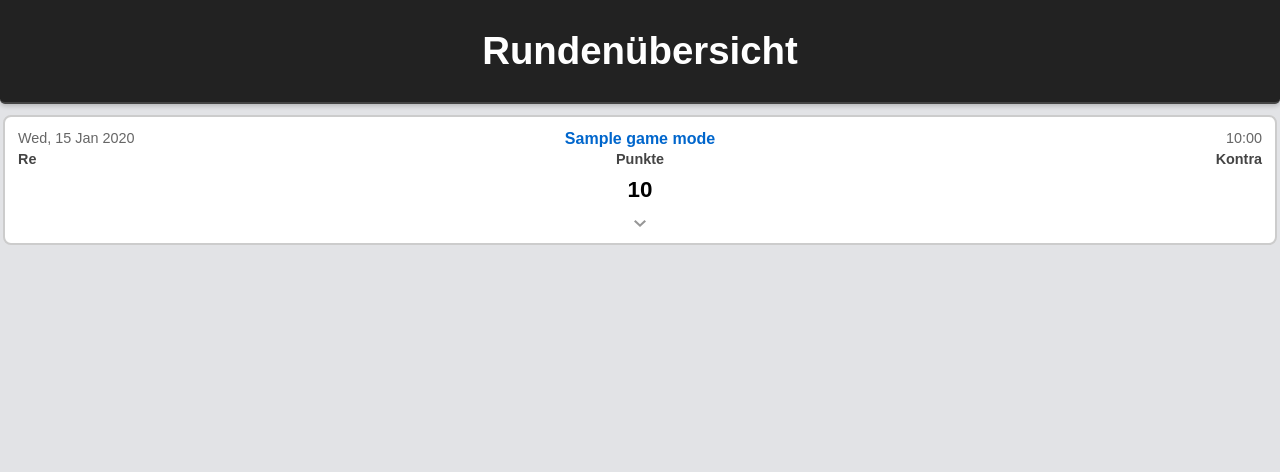
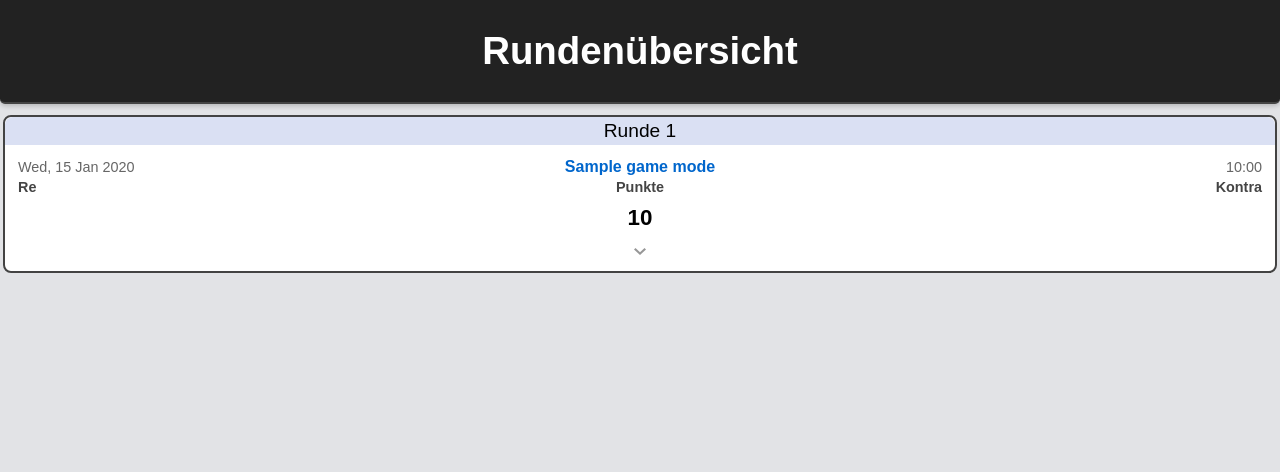
Before and after one commit to Pht27/doko, a Flask app: template frontend/templates/sites/match_history/match_history.html in a window 1280 px wide. Shown: the top 472 px of the page. Run offline with Flask 3, Linux system fonts and the light colour scheme; the template is opened without the code that fills it: most values are stand-ins (such as "Sample title", 1, 10 or a date in 2020).

Commit message:
mathc container id und title

```diff
--- a/frontend/static/css/components/match_container.css
+++ b/frontend/static/css/components/match_container.css
@@ -9,17 +9,33 @@
   display: block;
   opacity: 1;
   background: white;
-  border: 2px solid #ccc;
+  border: 2px solid #434343;
   border-radius: 8px;
-  padding: 0.8rem 0.8rem 0.2rem;
-  padding-bottom: 0rem;
   transition: box-shadow 0.2s ease;
+}
+
+.match-content-wrapper {
+  padding: 0.8rem 0.8rem 0rem;
+}
+
+/* === MATCH TITLE === */
+
+.match-title {
+  background-color: #dae0f3;
+  color: #000000;
+  padding: 0.2rem 0.5rem;
+  text-align: center;
+  font-size: 1.2rem;
+  font-weight: 17px;
+  border-top-left-radius: inherit;
+  border-top-right-radius: inherit;
 }
 
 /* === MATCH HEADER === */
 .match-header {
   display: flex;
   justify-content: space-between;
+  align-items: center;
   font-size: 0.9rem;
   color: #666;
   margin-bottom: 0rem;
--- a/frontend/templates/components/match_container.html
+++ b/frontend/templates/components/match_container.html
@@ -1,4 +1,6 @@
 <div class="match-container">
+  <div class="match-title">Runde {{match.round_id}}</div>
+  <div class="match-content-wrapper">
     <div class="match-header">
       <div class="match-header-left">
         {{ match.time_stamp.strftime("%a, %d %b %Y") }}
@@ -10,6 +12,10 @@
       </div>
       <div class="match-header-right">
         {{ match.time_stamp.strftime("%H:%M") }}
+        <!-- <div class="day-continer">
+        {{ match.time_stamp.strftime("%a, %d %b %Y") }}
+      </div>
+      <div class="time-continer">{{ match.time_stamp.strftime("%H:%M") }}</div> -->
       </div>
     </div>
 
@@ -53,7 +59,8 @@
 
       <!-- Kontra Teams -->
       <div class="party-column kontra">
-      {% for position, team in match.teams.items() if team.party == 'Kontra' %}
+        {% for position, team in match.teams.items() if team.party == 'Kontra'
+        %}
         <div
           class="team-block {% if match.winning_party == 'Kontra' %}party-win{% elif match.winning_party == 'Re' %}party-lose{% endif %}"
         >
@@ -116,3 +123,4 @@
       >
     </div>
   </div>
+</div>
```
Lines whose indentation alone changed are shown as unchanged.
